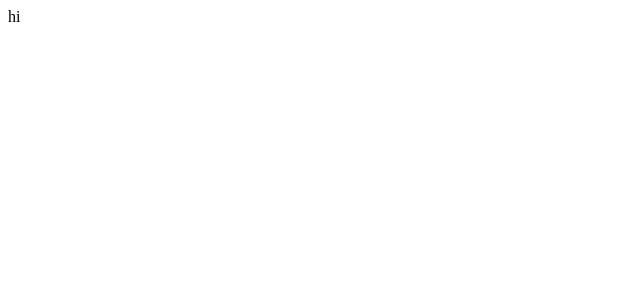
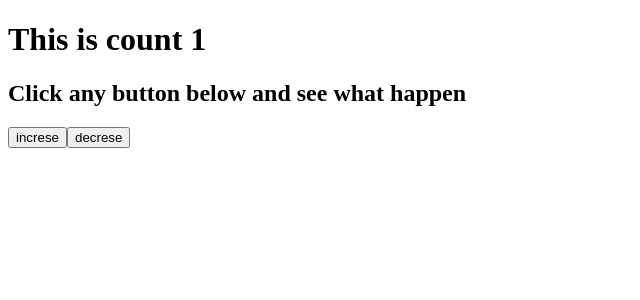
Before and after one commit to aleatorik/hooks-exercise, a React (Create React App) app: page / in a window 1280 px wide. Shown: the top 300 px of the page, without its empty margins (0-640 px from the left). Built offline with nearby package versions, Linux system fonts and the light colour scheme.

Commit message:
Add count

```diff
--- a/src/App.js
+++ b/src/App.js
@@ -1,8 +1,18 @@
-import React from "react";
+import React, { useState } from "react";
 import ReactDom from "react-dom";
 
 function App() {
-  return <div>hi</div>;
+  const [item, setItem] = useState(1);
+  const increment = () => setItem(item + 1);
+  const decrement = () => setItem(item - 1);
+  return (
+    <div className="App">
+      <h1>This is count {item}</h1>
+      <h2>Click any button below and see what happen</h2>
+      <button onClick={increment}>increse</button>
+      <button onClick={decrement}>decrese</button>
+    </div>
+  );
 }
 
 export default App;
```
Also changed, not shown: 1 other file (tests, documents, lock files or other folders).
